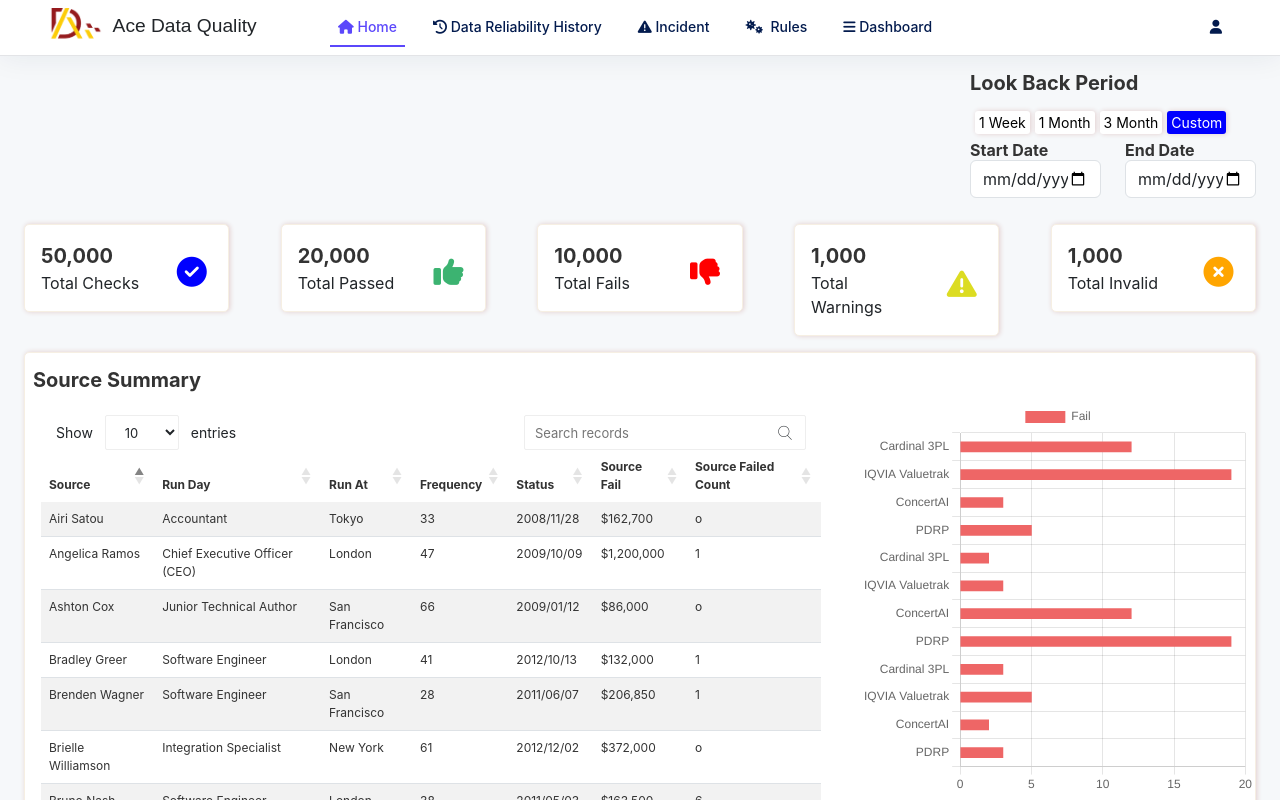
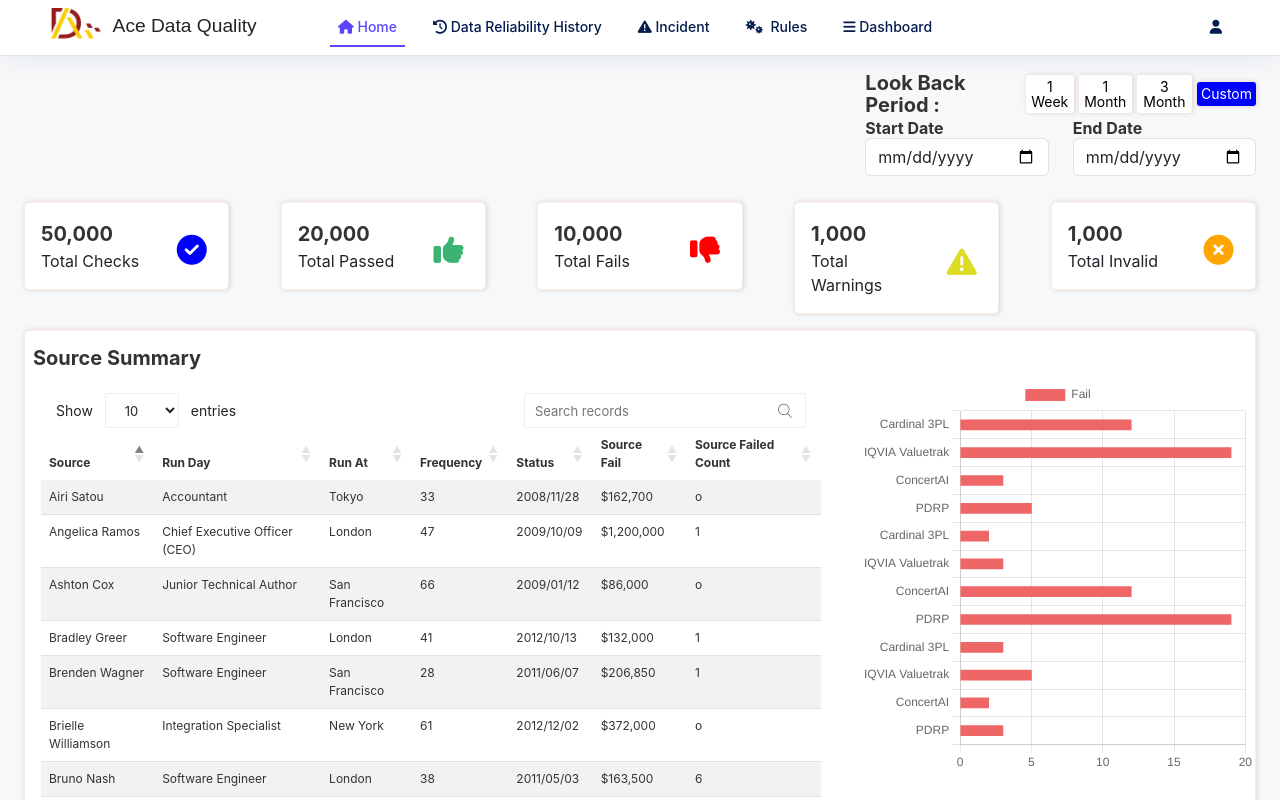
Before and after one commit to manickavasagarn/adq-react, a React (Create React App) app: page / in a window 1280 px wide. Both pictures are taken after a click on the button "Custom". Shown: the top 800 px of the page. Built offline with nearby package versions, Linux system fonts and the light colour scheme.

Commit message:
lookback layout change

```diff
--- a/src/components/Home.js
+++ b/src/components/Home.js
@@ -57,16 +57,19 @@ function Home() {
     return (
         <div className='p-4 mt-5'>
             <div className='row mb-3'>
-                <div className='col-9'></div>
-                <div className='col-3 ps-3 adq-source'>
-                    <p>Look Back Period</p>
-                    <button type="button" className={`adq-button ${lookback === '1' ? 'active' : ''}`} onClick={() => { toggleLookback('1'); }}>1 Week</button>
-                    <button type="button" className={`adq-button ${lookback === '2' ? 'active' : ''}`} onClick={() => { toggleLookback('2'); }}>1 Month</button>
-                    <button type="button" className={`adq-button ${lookback === '3' ? 'active' : ''}`} onClick={() => { toggleLookback('3'); }} >3 Month</button>
-                    <button type="button" className={`adq-button ${lookback === '4' ? 'active' : ''}`} onClick={() => { toggleLookback('4'); }} >Custom</button>
+                <div className='col-8'></div>
+                <div className='col-4 ps-3 adq-source'>
+                    <div>
+                    <div className='d-flex h-100 align-items-center'>
+                        <p className='mb-0'>Look Back Period : </p>
+                        <button type="button" className={`adq-button ${lookback === '1' ? 'active' : ''}`} onClick={() => { toggleLookback('1'); }}>1 Week</button>
+                        <button type="button" className={`adq-button ${lookback === '2' ? 'active' : ''}`} onClick={() => { toggleLookback('2'); }}>1 Month</button>
+                        <button type="button" className={`adq-button ${lookback === '3' ? 'active' : ''}`} onClick={() => { toggleLookback('3'); }} >3 Month</button>
+                        <button type="button" className={`adq-button ${lookback === '4' ? 'active' : ''}`} onClick={() => { toggleLookback('4'); }} >Custom</button>
+                    </div>
                     {
                         lookback === '4' ?
-                            <div className='row mt-1'>
+                            <div className='row '>
                                 <div className='col-6 '>
                                     <label className='fs-6'>Start Date</label>
                                     <input type="date" className='form-control w-100'></input>
@@ -78,6 +81,7 @@ function Home() {
                             </div>
                             : null
                     }
+                    </div>
                 </div>
             </div>
             <div className='d-flex justify-content-between'>
@@ -89,7 +93,7 @@ function Home() {
                                 <p className='mb-0'>Total Checks</p>
                             </div>
                             <div className='col-4'>
-                                <div className='text-center pt-2 d-flex justify-content-center h-100 align-items-center'><i class="fa-solid fa-circle-check adq-icon" style={{color:"blue"}}></i></div>
+                                <div className='text-center pt-2 d-flex justify-content-center h-100 align-items-center'><i class="fa-solid fa-circle-check adq-icon" style={{ color: "blue" }}></i></div>
                             </div>
                         </div>
                     </div>
@@ -102,7 +106,7 @@ function Home() {
                                 <p className='mb-0'>Total Passed</p>
                             </div>
                             <div className='col-4'>
-                                <div className='text-center pt-2 d-flex justify-content-center h-100 align-items-center'><i class="fa-solid fa-thumbs-up adq-icon"  style={{color:"mediumseagreen"}}></i></div>
+                                <div className='text-center pt-2 d-flex justify-content-center h-100 align-items-center'><i class="fa-solid fa-thumbs-up adq-icon" style={{ color: "mediumseagreen" }}></i></div>
                             </div>
                         </div>
                     </div>
@@ -115,7 +119,7 @@ function Home() {
                                 <p className='mb-0'>Total Fails</p>
                             </div>
                             <div className='col-4'>
-                                <div className='text-center pt-2 d-flex justify-content-center h-100 align-items-center'><i class="fa-solid fa-thumbs-down adq-icon"  style={{color:"red"}}></i></div>
+                                <div className='text-center pt-2 d-flex justify-content-center h-100 align-items-center'><i class="fa-solid fa-thumbs-down adq-icon" style={{ color: "red" }}></i></div>
                             </div>
                         </div>
                     </div>
@@ -128,7 +132,7 @@ function Home() {
                                 <p className='mb-0'>Total Warnings</p>
                             </div>
                             <div className='col-4'>
-                                <div className='text-center pt-2 d-flex justify-content-center h-100 align-items-center'><i class="fa-solid fa-triangle-exclamation adq-icon"  style={{color:"#dcdc22"}}></i></div>
+                                <div className='text-center pt-2 d-flex justify-content-center h-100 align-items-center'><i class="fa-solid fa-triangle-exclamation adq-icon" style={{ color: "#dcdc22" }}></i></div>
                             </div>
                         </div>
                     </div>
@@ -141,7 +145,7 @@ function Home() {
                                 <p className='mb-0'>Total Invalid</p>
                             </div>
                             <div className='col-4'>
-                                <div className='text-center pt-2 d-flex justify-content-center h-100 align-items-center'><i class="fa-solid fa-circle-xmark adq-icon"  style={{color:"orange"}}></i></div>
+                                <div className='text-center pt-2 d-flex justify-content-center h-100 align-items-center'><i class="fa-solid fa-circle-xmark adq-icon" style={{ color: "orange" }}></i></div>
                             </div>
                         </div>
                     </div>
```
